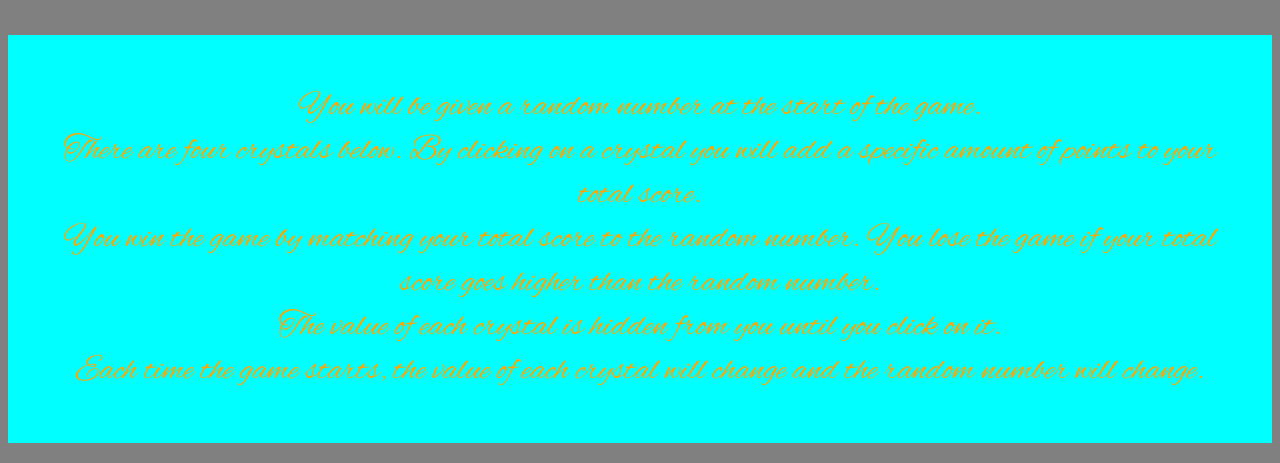
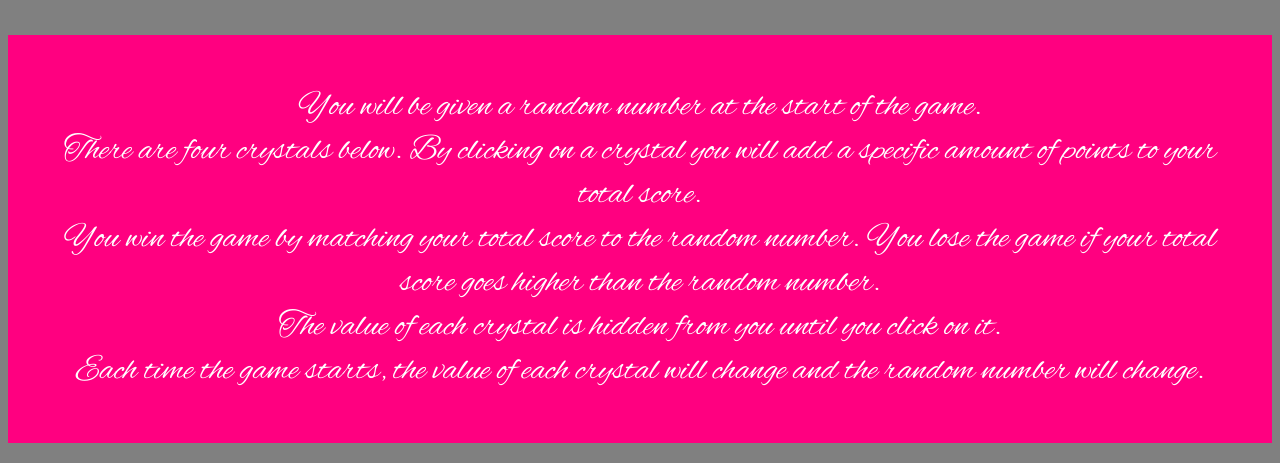
Before and after one commit to Romibabe/CrystalCollector, a plain HTML site: page index.html in a window 1280 px wide. Shown: the part 99-562 px from the top of the page. Drawn offline with nearby package versions, Linux system fonts and the light colour scheme.

Commit message:
Improved CSS

```diff
--- a/css/style.css
+++ b/css/style.css
@@ -29,8 +29,9 @@ font-size:35px;
 }
 
 #gameRules {
-	background: #00ffff;
-	color: orange;
+	/*background: #00ffff;*/
+	background:#FF0080;
+	color: white;
 	width: 100%;
 	margin: 0;
 	padding: 50px;
```
Also changed, not shown: images/506-abstract-crystallized-banner-background-vector.jpg (added).
